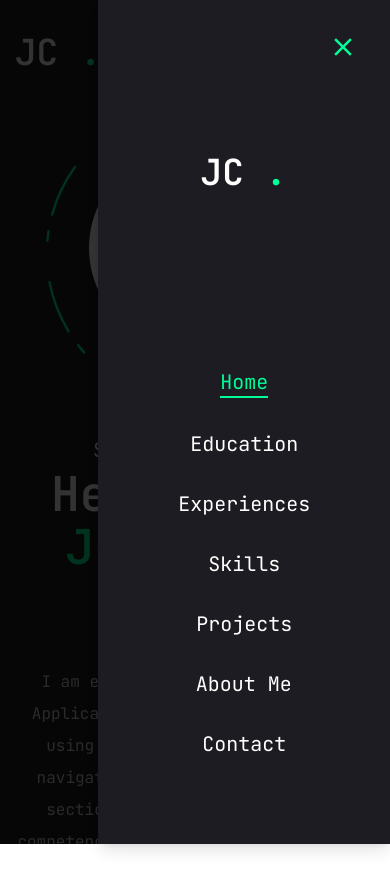
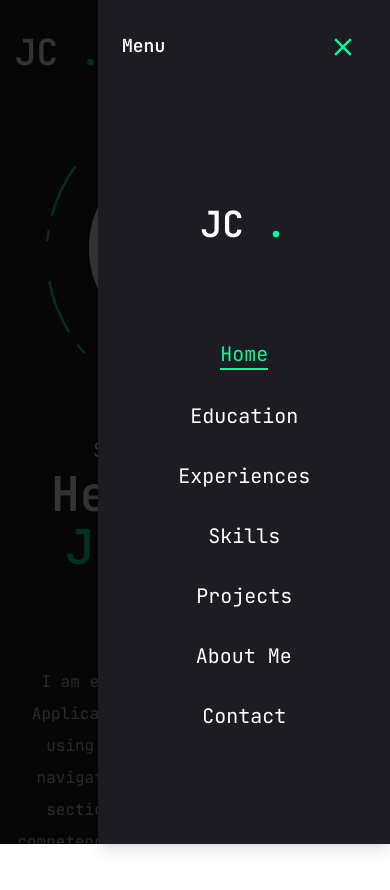
Before and after one commit to JeffersonCanuto/jefferson-portfolio, a Next.js app: page / in a window 390 px wide. Both pictures are taken after a click on the button 359 px from the left and 52 px from the top of the page. Shown: the top 890 px of the page. Built offline with nearby package versions, Linux system fonts and the light colour scheme; no server answers.

Commit message:
style: update styles in MobileNav component

```diff
--- a/src/components/MobileNav.jsx
+++ b/src/components/MobileNav.jsx
@@ -1,6 +1,6 @@
 "use client";
 
-import { Sheet, SheetContent, SheetTrigger } from '@/components/ui/sheet';
+import { Sheet, SheetContent, SheetTitle, SheetTrigger } from '@/components/ui/sheet';
 import Link from 'next/link';
 import { usePathname } from 'next/navigation';
 import { CiMenuFries } from 'react-icons/ci';
@@ -77,8 +77,9 @@ function MobileNav() {
                 <CiMenuFries className="text-[32px] text-accent"/>
             </SheetTrigger>
             <SheetContent className="flex flex-col">
+                <SheetTitle className="w-[30px] text-white mt-2">Menu</SheetTitle>
                 {/* Logo */}
-                <div className="mt-32 mb-40 text-center text-2xl">
+                <div className="mt-32 mb-20 text-center text-2xl">
                     <Link href="/">
                         <h1 className="text-4xl font-semibold">
                             JC <span className="text-accent">.</span>
```
